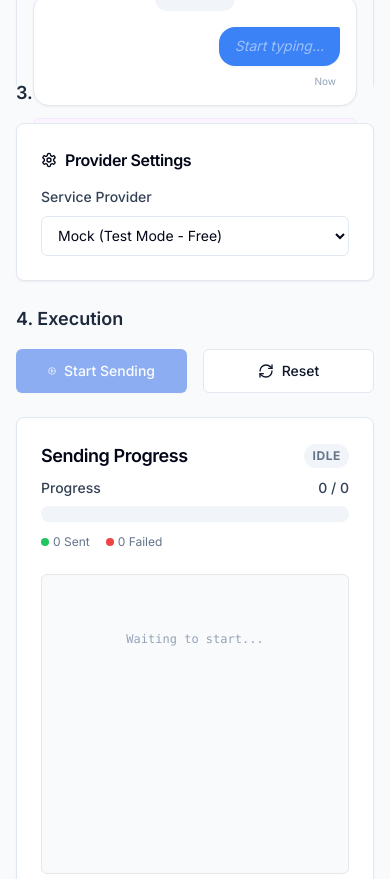
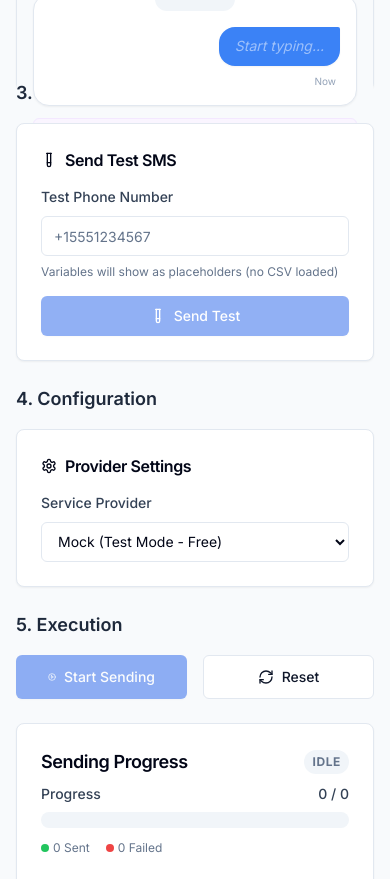
Before and after one commit to Hecz93/bulk-sms-app, a React (Vite) app: page / in a window 390 px wide. Shown: the part 860-1739 px from the top of the page. Built offline with nearby package versions, Linux system fonts and the light colour scheme.

Commit message:
Add test message feature with phone input and send functionality

```diff
--- a/src/components/Dashboard.jsx
+++ b/src/components/Dashboard.jsx
@@ -4,7 +4,7 @@ import { MessageEditor } from './MessageEditor';
 import { SendingProgress } from './SendingProgress';
 import { Button, Input, Label, Card, CardContent, CardHeader, CardTitle } from './ui-base';
 import { getProvider, PROVIDERS } from '../lib/sms-providers';
-import { Settings, Send, PlayCircle, StopCircle, RefreshCw } from 'lucide-react';
+import { Settings, Send, PlayCircle, StopCircle, RefreshCw, TestTube } from 'lucide-react';
 import { cn } from '../lib/utils';
 
 export function Dashboard() {
@@ -26,6 +26,10 @@ export function Dashboard() {
     const [isSending, setIsSending] = useState(false);
     const [progress, setProgress] = useState({ sent: 0, failed: 0 });
     const [logs, setLogs] = useState([]);
+
+    // Test Message State
+    const [testPhoneNumber, setTestPhoneNumber] = useState('');
+    const [isSendingTest, setIsSendingTest] = useState(false);
 
     const stopRef = useRef(false);
 
@@ -145,6 +149,39 @@ export function Dashboard() {
         addLog("Batch processing finished.");
     };
 
+    const sendTestMessage = async () => {
+        if (!testPhoneNumber.trim()) {
+            alert("Please enter a test phone number.");
+            return;
+        }
+        if (!template.trim()) {
+            alert("Please enter a message template first.");
+            return;
+        }
+
+        setIsSendingTest(true);
+        addLog(`Sending test message to ${testPhoneNumber}...`, 'info');
+
+        try {
+            // Use first row of CSV data, or empty object if no CSV
+            const testRow = csvData.length > 0 ? csvData[0] : {};
+            const message = interpolate(template, testRow);
+
+            const provider = getProvider(providerType);
+            const result = await provider.send(testPhoneNumber, message, apiConfig);
+
+            if (result.success) {
+                addLog(`✓ Test message sent successfully to ${testPhoneNumber} (ID: ${result.id})`, 'info');
+            } else {
+                addLog(`✗ Test message failed: ${result.error}`, 'error');
+            }
+        } catch (err) {
+            addLog(`✗ Test message error: ${err.message}`, 'error');
+        } finally {
+            setIsSendingTest(false);
+        }
+    };
+
     const stopSending = () => {
         stopRef.current = true;
     };
@@ -189,8 +226,52 @@ export function Dashboard() {
 
                 {/* Right Column: Settings & Progress */}
                 <div className="lg:col-span-5 space-y-6">
+                    {/* Test Message Section */}
                     <section>
-                        <h2 className="text-lg font-semibold mb-4 text-slate-800">3. Configuration</h2>
+                        <h2 className="text-lg font-semibold mb-4 text-slate-800">3. Test Message</h2>
+                        <Card>
+                            <CardHeader className="pb-3">
+                                <CardTitle className="text-base flex items-center gap-2">
+                                    <TestTube className="w-4 h-4" /> Send Test SMS
+                                </CardTitle>
+                            </CardHeader>
+                            <CardContent className="space-y-4">
+                                <div className="space-y-2">
+                                    <Label>Test Phone Number</Label>
+                                    <Input
+                                        type="tel"
+                                        placeholder="+15551234567"
+                                        value={testPhoneNumber}
+                                        onChange={(e) => setTestPhoneNumber(e.target.value)}
+                                        disabled={isSendingTest}
+                                    />
+                                    <p className="text-xs text-slate-500">
+                                        {csvData.length > 0
+                                            ? "Will use first row of CSV data for variables"
+                                            : "Variables will show as placeholders (no CSV loaded)"}
+                                    </p>
+                                </div>
+                                <Button
+                                    className="w-full gap-2"
+                                    onClick={sendTestMessage}
+                                    disabled={isSendingTest || !template.trim()}
+                                >
+                                    {isSendingTest ? (
+                                        <>
+                                            <RefreshCw className="w-4 h-4 animate-spin" /> Sending...
+                                        </>
+                                    ) : (
+                                        <>
+                                            <TestTube className="w-4 h-4" /> Send Test
+                                        </>
+                                    )}
+                                </Button>
+                            </CardContent>
+                        </Card>
+                    </section>
+
+                    <section>
+                        <h2 className="text-lg font-semibold mb-4 text-slate-800">4. Configuration</h2>
                         <Card>
                             <CardHeader className="pb-3">
                                 <CardTitle className="text-base flex items-center gap-2">
@@ -267,7 +348,7 @@ export function Dashboard() {
                     </section>
 
                     <section>
-                        <h2 className="text-lg font-semibold mb-4 text-slate-800">4. Execution</h2>
+                        <h2 className="text-lg font-semibold mb-4 text-slate-800">5. Execution</h2>
                         <div className="grid grid-cols-2 gap-4 mb-6">
                             {!isSending ? (
                                 <Button
```
Also changed, not shown: 5 other files (tests, documents, lock files or other folders).
